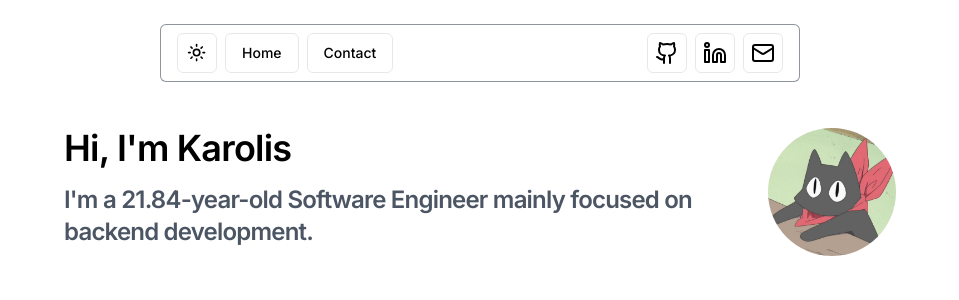
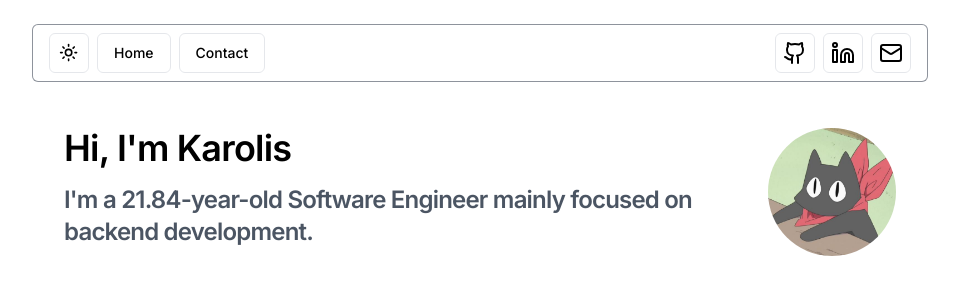
Before and after one commit to Karolinskis/portfolio, a Next.js app: page / in a window 1280 px wide. Shown: the top 300 px of the page, without its empty margins (160-1119 px from the left). Built offline with nearby package versions, Linux system fonts and the light colour scheme.

Commit message:
Fix navbar width

```diff
--- a/app/components/Navbar.tsx
+++ b/app/components/Navbar.tsx
@@ -5,7 +5,7 @@ import { Github, Linkedin, Mail } from "lucide-react";
 
 export default function Navbar() {
   return (
-    <div className="z-[999] fixed max-w-6xl md:w-2/4 xs:flex flex-row justify-between items-center px-4 py-2 mt-4 md:mt-6 rounded-md bg-white/60 dark:bg-[#12181d]/60 border border-slate-800/50 backdrop-blur-lg">
+    <div className="z-[999] fixed max-w-4xl w-full xs:flex flex-row justify-between items-center px-4 py-2 mt-4 md:mt-6 rounded-md bg-white/60 dark:bg-[#12181d]/60 border border-slate-800/50 backdrop-blur-lg">
       <div className="flex flex-row items-center gap-2 w-full">
         {/* FIXME */}
         <ThemeToggle />
```
